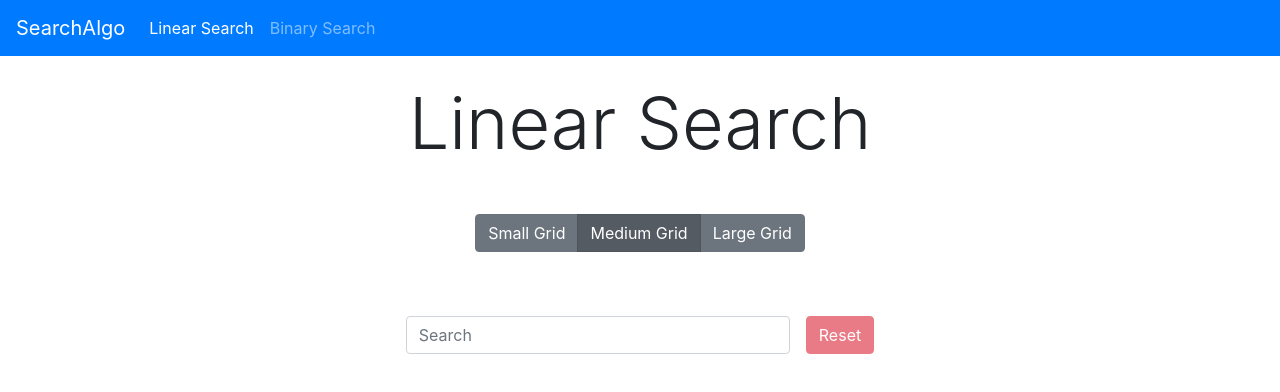
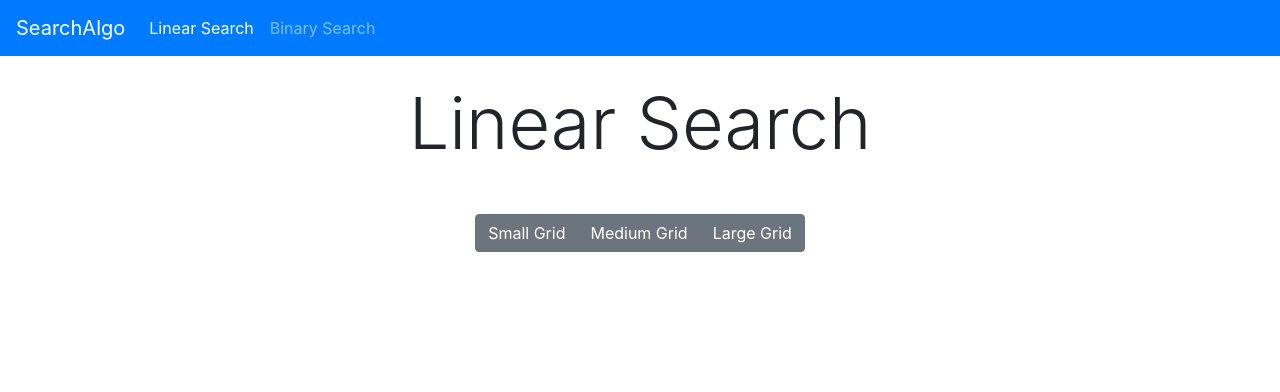
Before and after one commit to HenriqueFadoni/SearchAlgorithm, a React (Create React App) app: page /linearsearch in a window 1280 px wide. Shown: the top 392 px of the page. Built offline with nearby package versions, Linux system fonts and the light colour scheme.

Commit message:
Fix - Hidding Search and Fixing Pre-Selected Grid Size

```diff
--- a/src/App.tsx
+++ b/src/App.tsx
@@ -1,8 +1,5 @@
 import React from 'react';
-import {
-  Route,
-  Switch
-} from 'react-router-dom';
+import { Route, Switch } from 'react-router-dom';
 
 import Index from './containers/Index/Index';
 import LinearSearch from './containers/LinearSearch/LinearSearch';
--- a/src/components/Search/Search.tsx
+++ b/src/components/Search/Search.tsx
@@ -1,24 +1,27 @@
 import React, { useState, useEffect } from 'react';
 import { useSelector, useDispatch } from 'react-redux';
 
+// Hooks and Actions
 import useDebounce from '../../hooks/useDebounce';
-import { searchElement, linearSearch, linearSearchReset } from '../../store/actions/index';
+import * as actions from '../../store/actions/index';
 
+// Components
 import ResetBtn from './ResetBtn/ResetBtn';
 import SearchInput from './SearchInput/SearchInput';
 
 const Search: React.FC = () => {
   const [searchTerm, setSearchTerm] = useState('');
+  const grid = useSelector((state: any) => state.grid);
   const currentIndex = useSelector((state: any) => state.currentIndex);
   const isSearching = useSelector((state: any) => state.isSearching);
-  const grid = useSelector((state: any) => state.grid);
 
   const dispatch = useDispatch();
   const debouncedSearchTerm = useDebounce(searchTerm);
 
+  // Debouncing and Search
   const searchDispatch = () => {
-    dispatch(searchElement(debouncedSearchTerm));
-    dispatch(linearSearch());
+    dispatch(actions.searchElement(debouncedSearchTerm));
+    dispatch(actions.linearSearch());
   }
 
   useEffect(() => {
@@ -27,8 +30,9 @@ const Search: React.FC = () => {
     }
   }, [debouncedSearchTerm]);
 
+  // Reset Search
   const searchReset = () => {
-    dispatch(linearSearchReset())
+    dispatch(actions.linearSearchReset())
   }
 
   return (
--- a/src/containers/LinearSearch/LinearSearch.tsx
+++ b/src/containers/LinearSearch/LinearSearch.tsx
@@ -1,17 +1,22 @@
 import React from 'react';
+import { useSelector } from 'react-redux';
 
 import Title from '../../components/Title/Title';
 import GridSizeOptions from '../../components/GridSizeOptions/GridSizeOptions';
 import GridDisplay from '../../components/GridDisplay/GridDisplay';
 import Search from '../../components/Search/Search';
 
-const LinearSearch: React.FC = () => (
-  <div className="page">
-    <Title title='Linear Search'/>
-    <GridSizeOptions />
-    <GridDisplay />
-    <Search />
-  </div>
-)
+const LinearSearch: React.FC = () => {
+  const gridSize = useSelector((state: any) => state.gridSize);
+
+  return (
+    <div className="page">
+      <Title title='Linear Search' />
+      <GridSizeOptions />
+      <GridDisplay />
+      {gridSize && <Search />}
+    </div>
+  )
+}
 
 export default LinearSearch;
--- a/src/store/reducers/reducer.js
+++ b/src/store/reducers/reducer.js
@@ -14,7 +14,7 @@ import {
 
 const initialState = {
   grid: [],
-  gridSize: 50,
+  gridSize: null,
   searchingNum: null,
   currentIndex: null,
   valueFound: [],
```
